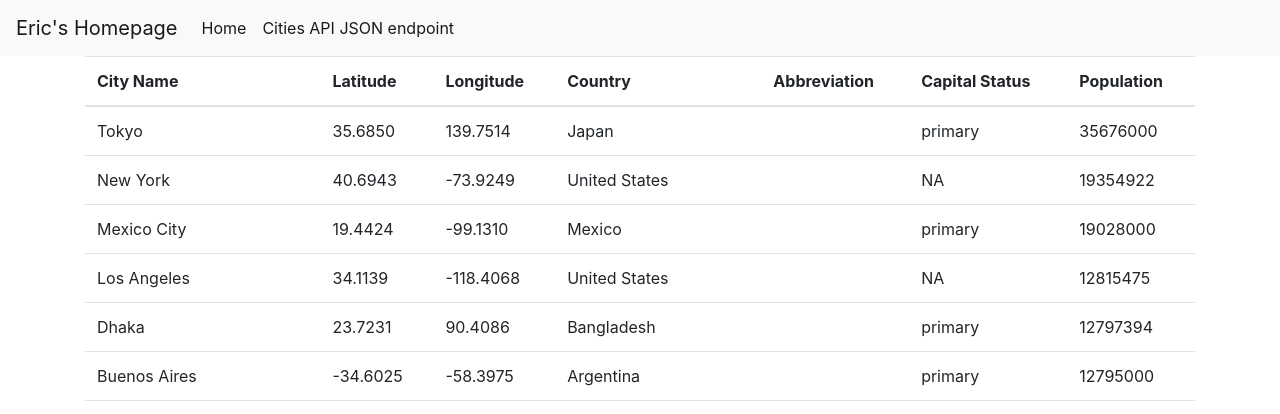
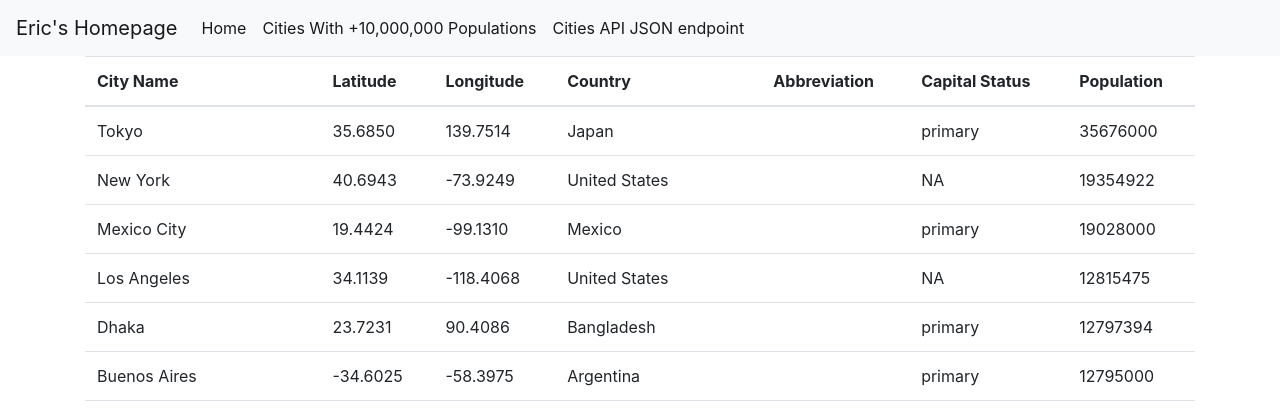
Before and after one commit to Ericbrod10/PythonDockerFlaskPycharmHW2, a Flask app: page / in a window 1280 px wide. Shown: the top 414 px of the page. Run offline with Flask 2, Linux system fonts and the light colour scheme; data comes from the database, SQL or seed files in the repository; data that the repository does not hold is empty; some libraries are stand-ins or nearby versions.

Commit message:
Feature Added: Added an additional page that displayed same data but filtered

```diff
--- a/app/app.py
+++ b/app/app.py
@@ -27,6 +27,29 @@ def cities_import() -> List[Dict]:
     return result
 
 
+def cities_import2() -> List[Dict]:
+    config = {
+        'user': 'root',
+        'password': 'root',
+        'host': 'db',
+        'port': '3306',
+        'database': 'citiesData'
+    }
+    connection = mysql.connector.connect(**config)
+    cursor = connection.cursor(dictionary=True)
+
+    cursor.execute('SELECT * FROM tblCitiesImport WHERE fldPopulation > 10000000')
+    result = cursor.fetchall()
+
+    cursor.close()
+    connection.close()
+
+    return result
+
+
+
+
+
 @app.route('/')
 def index():
     user = {'username': 'Eric'}
@@ -42,5 +65,13 @@ def cities() -> str:
     return resp
 
 
+@app.route('/LargeCities')
+def tryPage():
+    user = {'username': 'Eric'}
+    LargeCities_data = cities_import2()
+
+    return render_template('index.html', title='Home', user=user, cities=LargeCities_data)
+
+
 if __name__ == '__main__':
     app.run(host='0.0.0.0')
--- a/app/templates/layout.html
+++ b/app/templates/layout.html
@@ -22,7 +22,7 @@
 
 
 <nav class="navbar navbar-expand-lg navbar-light bg-light">
-  <a class="navbar-brand" href="#">{% if user %}{{ user.username }}'s Homepage{% else %}
+  <a class="navbar-brand" href="/">{% if user %}{{ user.username }}'s Homepage{% else %}
     <title>Welcome to My Homepage</title>
     {% endif %}</a>
   <button class="navbar-toggler" type="button" data-toggle="collapse" data-target="#navbarNavDropdown" aria-controls="navbarNavDropdown" aria-expanded="false" aria-label="Toggle navigation">
@@ -31,7 +31,10 @@
   <div class="collapse navbar-collapse" id="navbarNavDropdown">
     <ul class="navbar-nav">
       <li class="nav-item active">
-        <a class="nav-link" href="#">Home <span class="sr-only">(current)</span></a>
+        <a class="nav-link" href="/">Home <span class="sr-only">(current)</span></a>
+      </li>
+        <li class="nav-item active">
+        <a class="nav-link" href="LargeCities">Cities With +10,000,000 Populations <span class="sr-only">(current)</span></a>
       </li>
       <li class="nav-item active">
         <a class="nav-link" href="api/cities">Cities API JSON endpoint <span class="sr-only">(current)</span></a>
```
